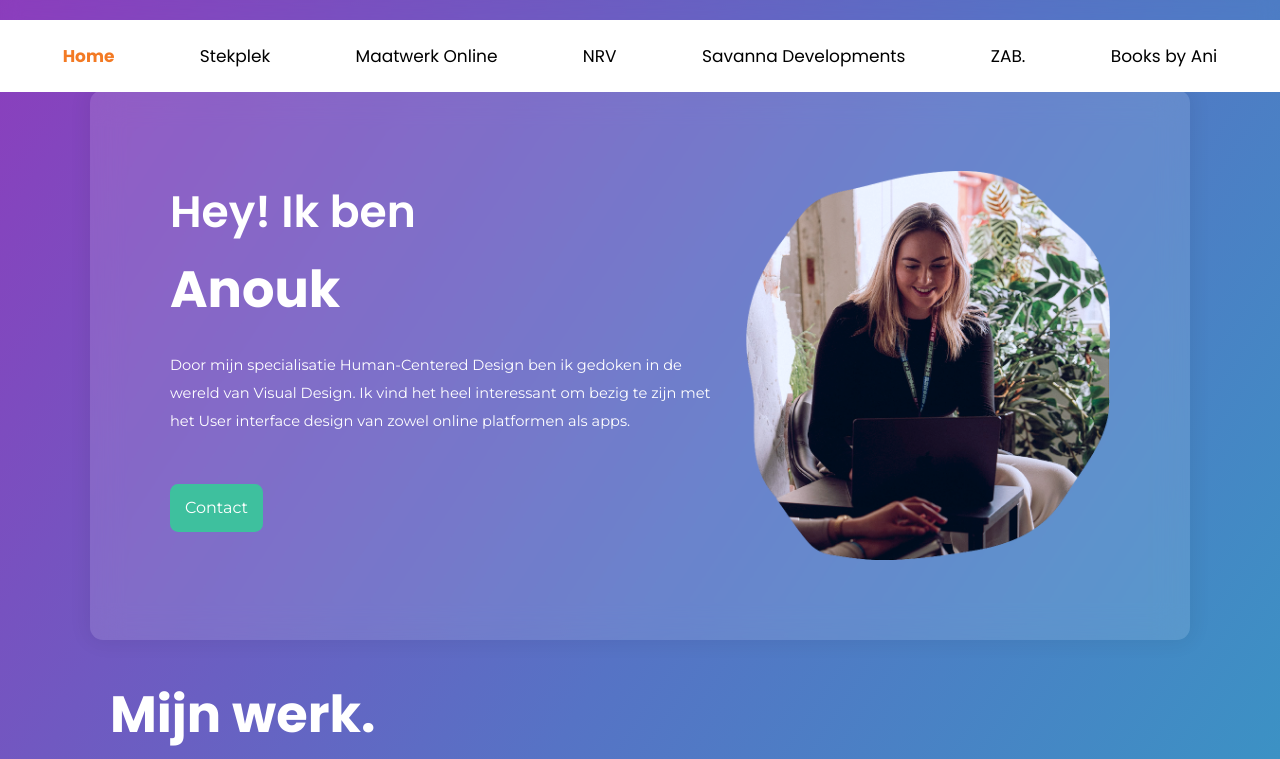
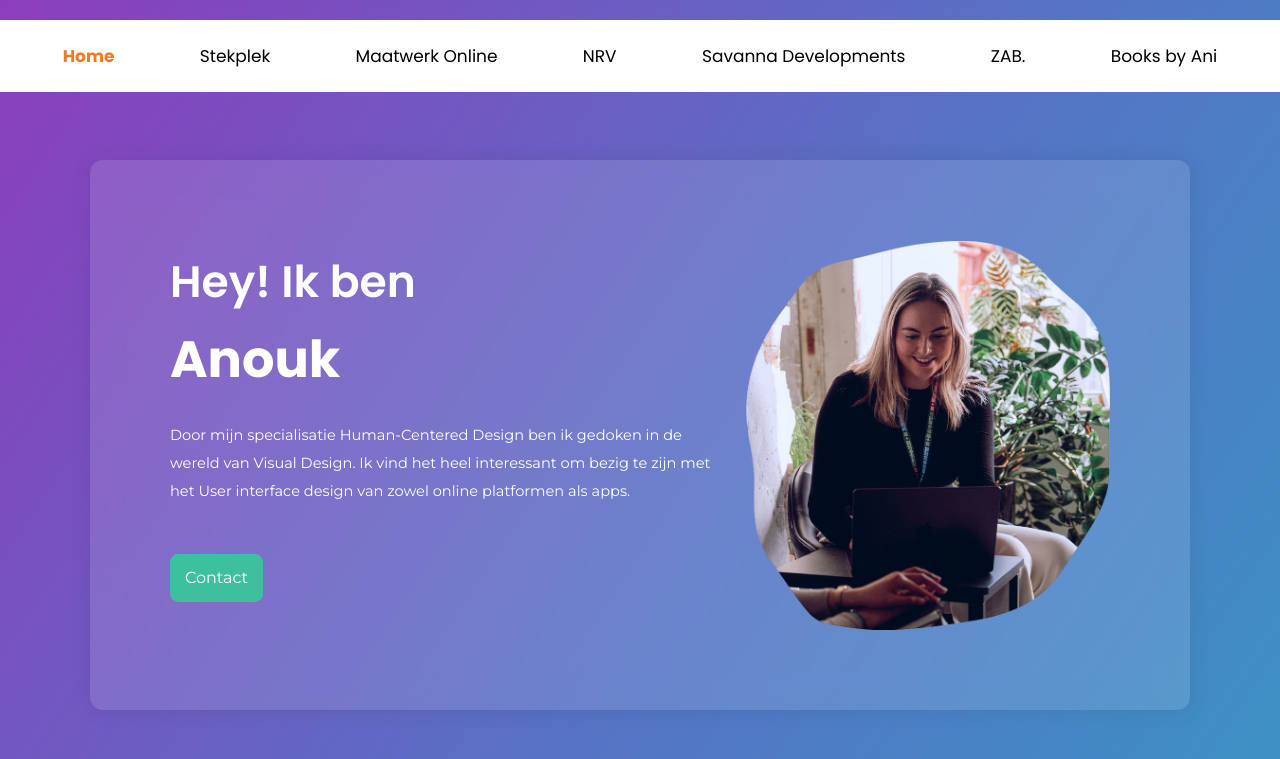
Before and after one commit to BruceKristelijn/anoukheeselaars.nl, a Vue app: page / in a window 1280 px wide. Shown: the top 759 px of the page. Built offline with nearby package versions, Linux system fonts and the light colour scheme.

Commit message:
Add small offset to HomeView

```diff
--- a/src/views/HomeView.vue
+++ b/src/views/HomeView.vue
@@ -66,7 +66,7 @@ const scroll_down_contact = () => {
 </script>
 
 <template>
-    <div class="flex flex-col gap-10 mt-10 mb-20">
+    <div class="flex flex-col gap-10 mt-40 mb-20">
         <header class="grid grid-cols-1 md:grid-cols-5 p-20 gap-5 m-5 md:m-0">
             <div class="w-full col-span-3 flex flex-col content-around justify-evenly items-start gap-5">
                 <h2 class=" test-[20px] md:text-[44px] font-semibold">Hey! Ik ben</h2>
```
